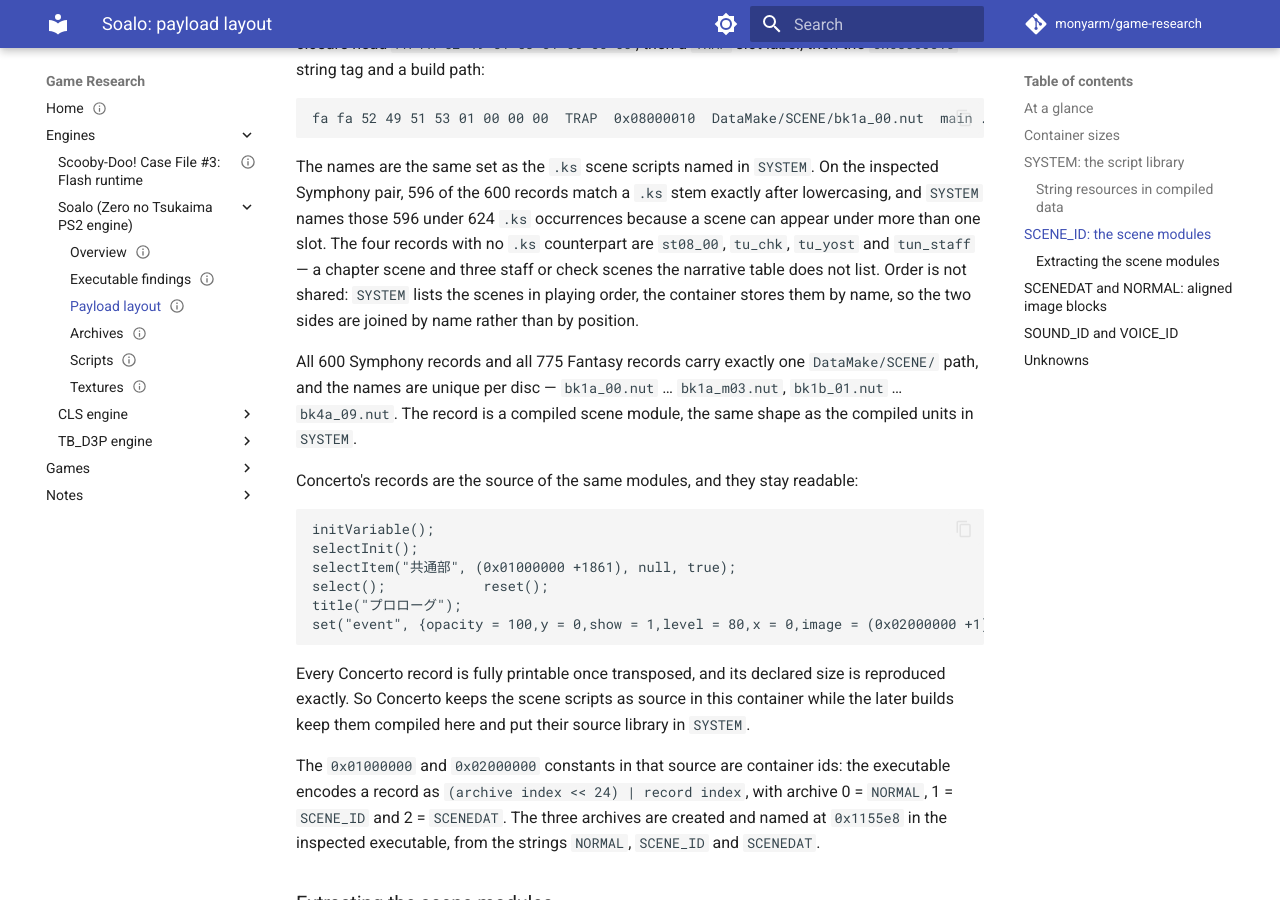
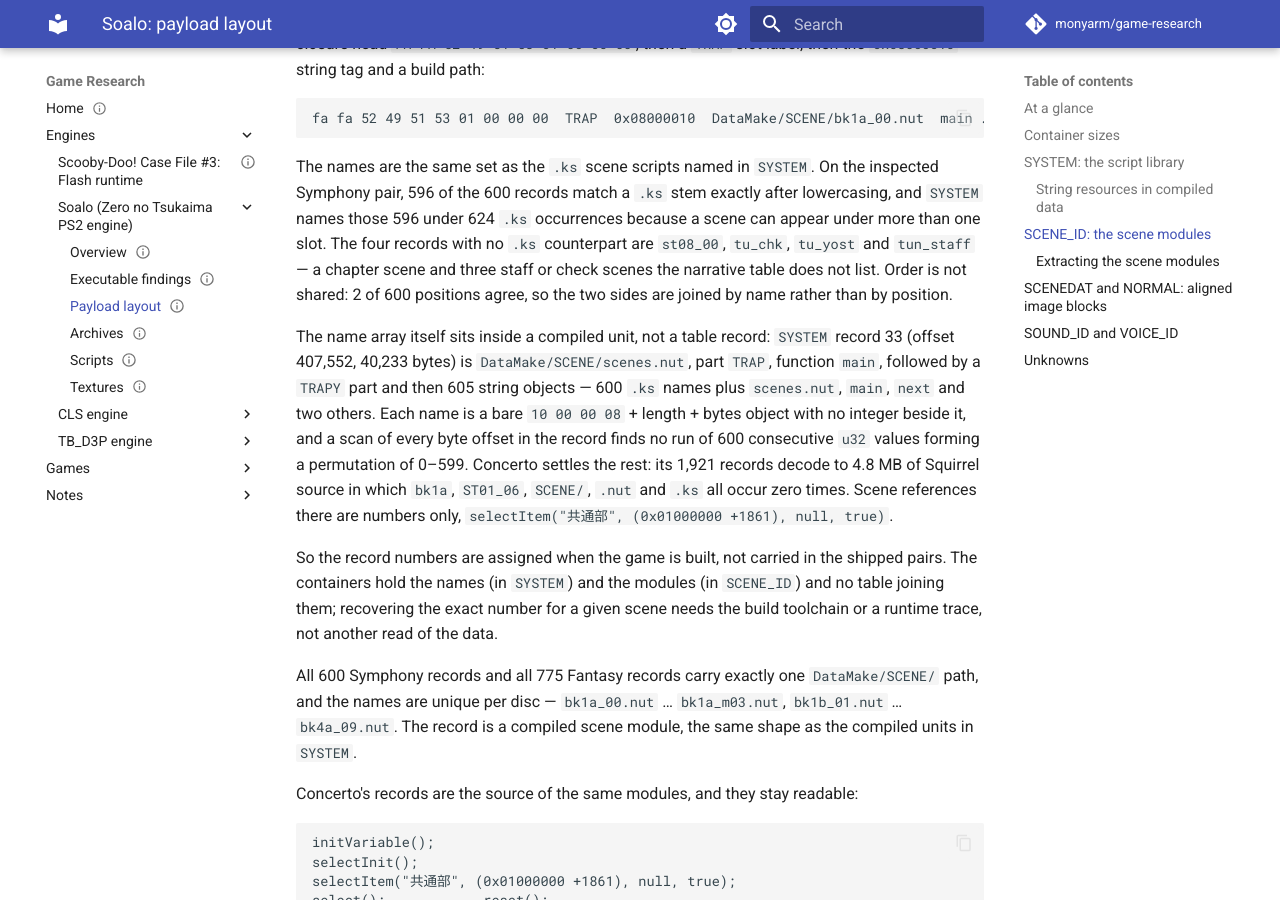
Before and after one commit to monyarm/game-research, an MkDocs documentation site: the page built from docs/engines/zero-no-tsukaima-soalo/payload.md, in a window 1280 px wide and 900 px high, scrolled down 5504 px. Built offline with MkDocs 1.6.1 and Material for MkDocs 9.7.7, drawn with Linux system fonts in a browser that asks for light colours; comment, search, counter and statistics services are not loaded; some of the changed text lies outside the part shown.

Commit message:
docs: the .ks to record-number mapping is assigned at build time
The name array sits in SYSTEM record 33 as 600 bare strings with no index
beside them, it is not in container order, and Concerto's source names no
scene at all - only numbers. Recovering a scene's record number needs the
build toolchain or a runtime trace, not another read of the data.

````diff
--- a/docs/engines/zero-no-tsukaima-soalo/payload.md
+++ b/docs/engines/zero-no-tsukaima-soalo/payload.md
@@ -165,7 +165,11 @@ With the transpose applied, every record in Symphony and Fantasy opens with the
 fa fa 52 49 51 53 01 00 00 00  TRAP  0x08000010  DataMake/SCENE/bk1a_00.nut  main …
 ```
 
-The names are the same set as the `.ks` scene scripts named in `SYSTEM`. On the inspected Symphony pair, 596 of the 600 records match a `.ks` stem exactly after lowercasing, and `SYSTEM` names those 596 under 624 `.ks` occurrences because a scene can appear under more than one slot. The four records with no `.ks` counterpart are `st08_00`, `tu_chk`, `tu_yost` and `tun_staff` — a chapter scene and three staff or check scenes the narrative table does not list. Order is not shared: `SYSTEM` lists the scenes in playing order, the container stores them by name, so the two sides are joined by name rather than by position.
+The names are the same set as the `.ks` scene scripts named in `SYSTEM`. On the inspected Symphony pair, 596 of the 600 records match a `.ks` stem exactly after lowercasing, and `SYSTEM` names those 596 under 624 `.ks` occurrences because a scene can appear under more than one slot. The four records with no `.ks` counterpart are `st08_00`, `tu_chk`, `tu_yost` and `tun_staff` — a chapter scene and three staff or check scenes the narrative table does not list. Order is not shared: 2 of 600 positions agree, so the two sides are joined by name rather than by position.
+
+The name array itself sits inside a compiled unit, not a table record: `SYSTEM` record 33 (offset 407,552, 40,233 bytes) is `DataMake/SCENE/scenes.nut`, part `TRAP`, function `main`, followed by a `TRAPY` part and then 605 string objects — 600 `.ks` names plus `scenes.nut`, `main`, `next` and two others. Each name is a bare `10 00 00 08` + length + bytes object with no integer beside it, and a scan of every byte offset in the record finds no run of 600 consecutive `u32` values forming a permutation of 0–599. Concerto settles the rest: its 1,921 records decode to 4.8 MB of Squirrel source in which `bk1a`, `ST01_06`, `SCENE/`, `.nut` and `.ks` all occur zero times. Scene references there are numbers only, `selectItem("共通部", (0x01000000 +1861), null, true)`.
+
+So the record numbers are assigned when the game is built, not carried in the shipped pairs. The containers hold the names (in `SYSTEM`) and the modules (in `SCENE_ID`) and no table joining them; recovering the exact number for a given scene needs the build toolchain or a runtime trace, not another read of the data.
 
 All 600 Symphony records and all 775 Fantasy records carry exactly one `DataMake/SCENE/` path, and the names are unique per disc — `bk1a_00.nut` … `bk1a_m03.nut`, `bk1b_01.nut` … `bk4a_09.nut`. The record is a compiled scene module, the same shape as the compiled units in `SYSTEM`.
 
@@ -564,7 +568,7 @@ Record sizes are whole numbers of 16-byte frames. This is why voice ids from the
 
 ## Unknowns
 
-- How a name reaches a record number at run time. The scene scripts address records numerically — `selectItem("共通部", (0x01000000 +1861), …)` in Concerto source is archive 1, record 1861 — and the name-to-index table that produces those numbers has not been read.
+- How a name reaches a record number at run time. The scene scripts address records numerically — `selectItem("共通部", (0x01000000 +1861), …)` in Concerto source is archive 1, record 1861 — but the number is assigned at build time: `SYSTEM` carries the name array with no index beside it and `SCENE_ID` carries the modules with no table joining them.
 - What the compiled scene modules do once loaded: the body after the build path is Squirrel bytecode and has not been walked.
 - Whether `SCENE_ID` record order lines up with any per-scene numbering; the names are unique but not obviously ordered by chapter in the container itself.
 - What the compiled closure units in `SYSTEM` contain: their slot labels (`TRAP`, one per module) and build paths are readable, but the module bodies are compiled Squirrel and have not been walked.
````
Also changed, not shown: docs/engines/zero-no-tsukaima-soalo/scripts.md (+1 -1 lines), docs/notes/open-questions.md (+1 -1 lines).
